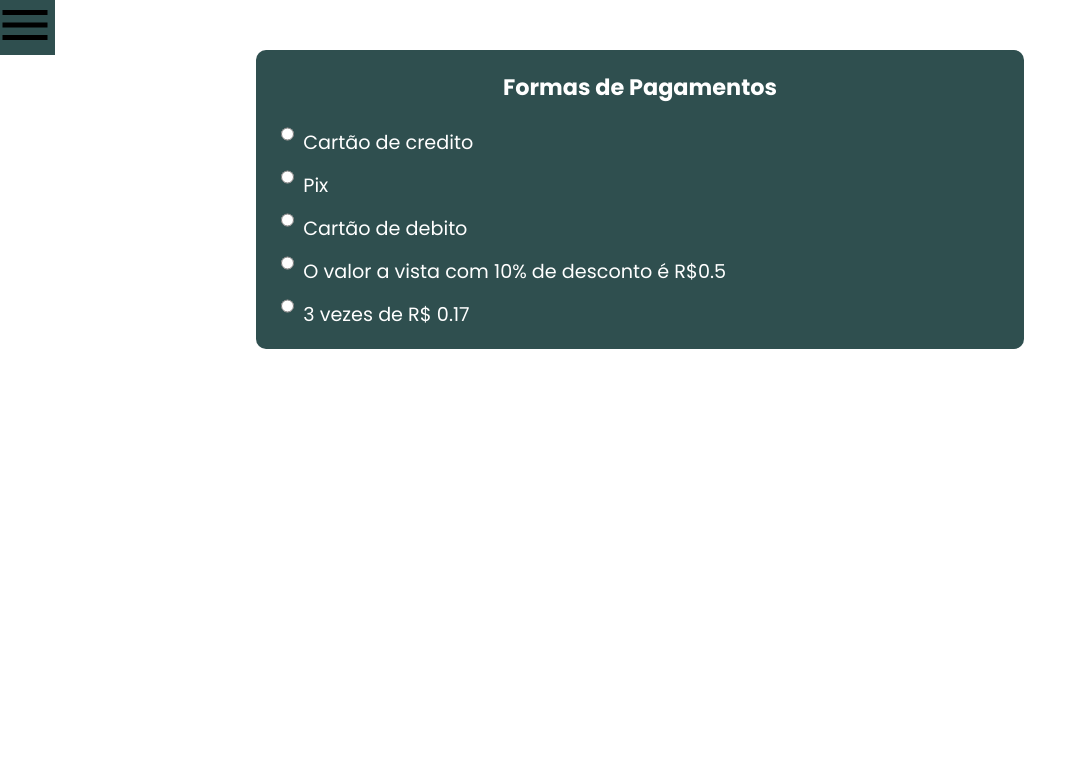
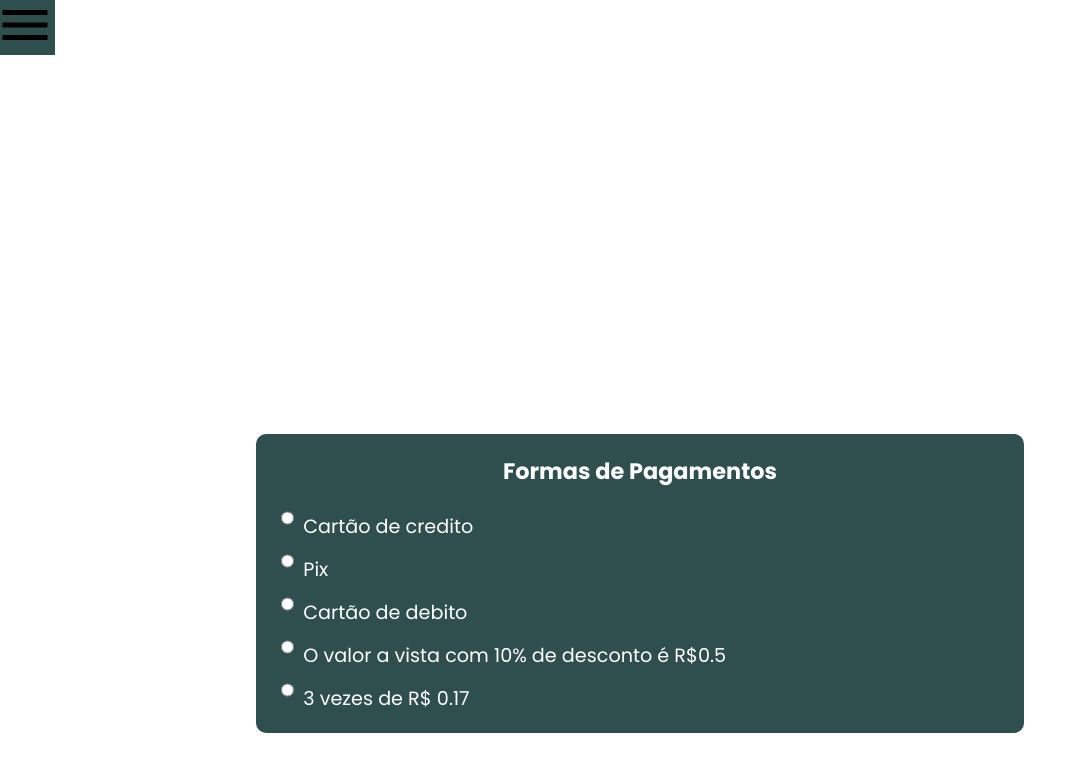
Before and after one commit to JuliooAkamine/Exercicios-Com-Operadores-Aritm-ticos, a plain HTML site: page ex03js.html in a window 1280 px wide. Both pictures are taken after typing "5" into the empty fields and a click on the input 640 px from the left and 447 px from the top of the page. Shown: the whole page, without its empty margins (0-1087 px from the left). Drawn offline with Linux system fonts and the light colour scheme.

Commit message:
update formpagamentos

```diff
--- a/ex03js.html
+++ b/ex03js.html
@@ -25,6 +25,7 @@
         background-color: darkslategray;
 
     margin: 0 auto;
+    margin-top: 30%;
     width: 60%;
     justify-content: flex-end;
     flex-direction: column;
```
